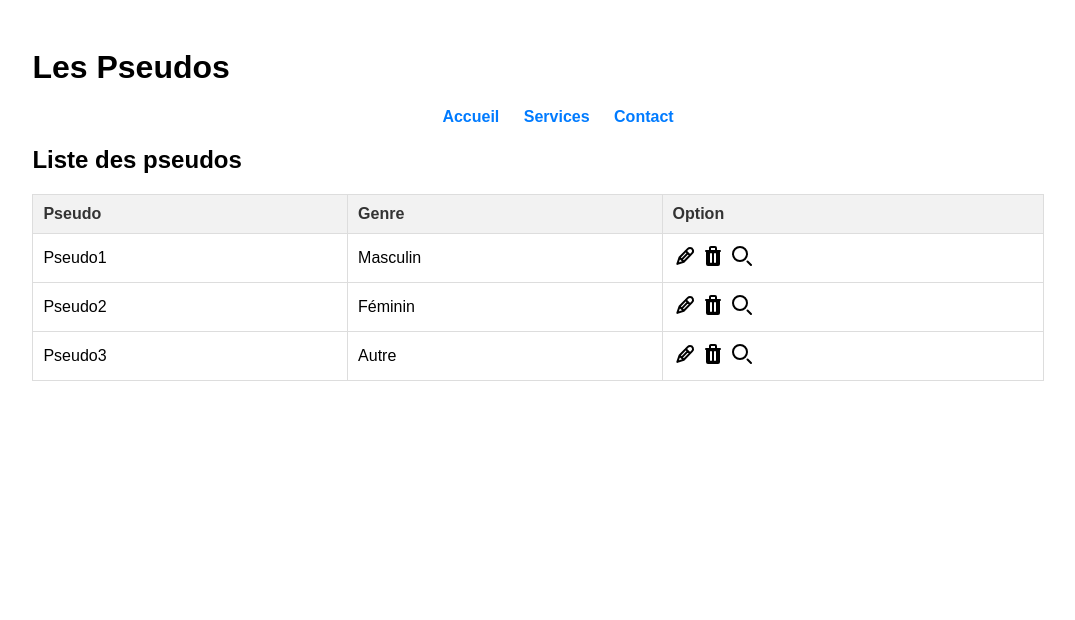
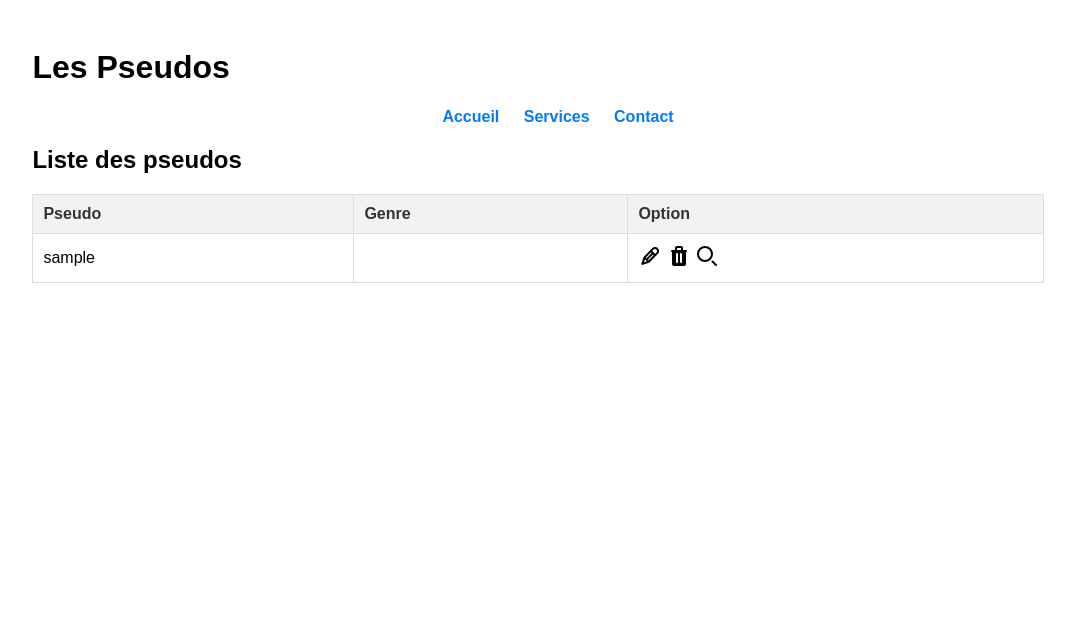
Before and after one commit to JeremyGfeller1/ict151_videogames, a PHP site: page / in a window 1280 px wide. Shown: the top 620 px of the page, without its empty margins (102-1177 px from the left). Run offline with PHP 8.4, Linux system fonts and the light colour scheme; tables that the repository leaves empty or names only in its code hold one stand-in row (values such as "Sample post").

Commit message:
Get and replace values from DB

```diff
--- a/index.php
+++ b/index.php
@@ -1,3 +1,9 @@
+<?php
+    $connector = new PDO('mysql:host=127.0.0.1;dbname=ict151_videogames;charset=utf8' , 'root', '');
+
+    $req = $connector->query('select * from pseudos');
+    $pseudos = $req->fetchAll(PDO::FETCH_OBJ);
+?>
 <!DOCTYPE html>
 <html lang="fr">
     <head>
@@ -32,9 +38,22 @@
                     </tr>
                 </thead>
                 <tbody>
+                    <?php foreach($pseudos as $pseudo): ?>
                         <tr>
-                        <td>Pseudo1</td>
-                        <td>Masculin</td>
+                            <td><?= $pseudo->nickname ?></td>
+                            <td>
+                                <?php
+                                    if ($pseudo->gender == 'h') {
+                                        echo 'Homme';
+                                    }
+                                    if ($pseudo->gender == 'w') {
+                                        echo 'Femme';
+                                    }
+                                    if ($pseudo->gender == 'o') {
+                                        echo 'Autre';
+                                    }
+                                ?>
+                            </td>
                             <td>
                                 <svg class="w-6 h-6 text-gray-800 dark:text-white" aria-hidden="true" xmlns="http://www.w3.org/2000/svg" width="24" height="24" fill="none" viewBox="0 0 24 24">
                                     <path stroke="currentColor" stroke-linecap="round" stroke-linejoin="round" stroke-width="2" d="M10.779 17.779 4.36 19.918 6.5 13.5m4.279 4.279 8.364-8.643a3.027 3.027 0 0 0-2.14-5.165 3.03 3.03 0 0 0-2.14.886L6.5 13.5m4.279 4.279L6.499 13.5m2.14 2.14 6.213-6.504M12.75 7.04 17 11.28"/>
@@ -47,36 +66,7 @@
                                 </svg>
                             </td>
                         </tr>
-                    <tr>
-                        <td>Pseudo2</td>
-                        <td>Féminin</td>
-                        <td>
-                            <svg class="w-6 h-6 text-gray-800 dark:text-white" aria-hidden="true" xmlns="http://www.w3.org/2000/svg" width="24" height="24" fill="none" viewBox="0 0 24 24">
-                                <path stroke="currentColor" stroke-linecap="round" stroke-linejoin="round" stroke-width="2" d="M10.779 17.779 4.36 19.918 6.5 13.5m4.279 4.279 8.364-8.643a3.027 3.027 0 0 0-2.14-5.165 3.03 3.03 0 0 0-2.14.886L6.5 13.5m4.279 4.279L6.499 13.5m2.14 2.14 6.213-6.504M12.75 7.04 17 11.28"/>
-                            </svg>
-                            <svg class="w-6 h-6 text-gray-800 dark:text-white" aria-hidden="true" xmlns="http://www.w3.org/2000/svg" width="24" height="24" fill="currentColor" viewBox="0 0 24 24">
-                                <path fill-rule="evenodd" d="M8.586 2.586A2 2 0 0 1 10 2h4a2 2 0 0 1 2 2v2h3a1 1 0 1 1 0 2v12a2 2 0 0 1-2 2H7a2 2 0 0 1-2-2V8a1 1 0 0 1 0-2h3V4a2 2 0 0 1 .586-1.414ZM10 6h4V4h-4v2Zm1 4a1 1 0 1 0-2 0v8a1 1 0 1 0 2 0v-8Zm4 0a1 1 0 1 0-2 0v8a1 1 0 1 0 2 0v-8Z" clip-rule="evenodd"/>
-                            </svg>
-                            <svg class="w-6 h-6 text-gray-800 dark:text-white" aria-hidden="true" xmlns="http://www.w3.org/2000/svg" width="24" height="24" fill="none" viewBox="0 0 24 24">
-                                <path stroke="currentColor" stroke-linecap="round" stroke-width="2" d="m21 21-3.5-3.5M17 10a7 7 0 1 1-14 0 7 7 0 0 1 14 0Z"/>
-                            </svg>
-                        </td>
-                    </tr>
-                    <tr>
-                        <td>Pseudo3</td>
-                        <td>Autre</td>
-                        <td>
-                            <svg class="w-6 h-6 text-gray-800 dark:text-white" aria-hidden="true" xmlns="http://www.w3.org/2000/svg" width="24" height="24" fill="none" viewBox="0 0 24 24">
-                                <path stroke="currentColor" stroke-linecap="round" stroke-linejoin="round" stroke-width="2" d="M10.779 17.779 4.36 19.918 6.5 13.5m4.279 4.279 8.364-8.643a3.027 3.027 0 0 0-2.14-5.165 3.03 3.03 0 0 0-2.14.886L6.5 13.5m4.279 4.279L6.499 13.5m2.14 2.14 6.213-6.504M12.75 7.04 17 11.28"/>
-                            </svg>
-                            <svg class="w-6 h-6 text-gray-800 dark:text-white" aria-hidden="true" xmlns="http://www.w3.org/2000/svg" width="24" height="24" fill="currentColor" viewBox="0 0 24 24">
-                                <path fill-rule="evenodd" d="M8.586 2.586A2 2 0 0 1 10 2h4a2 2 0 0 1 2 2v2h3a1 1 0 1 1 0 2v12a2 2 0 0 1-2 2H7a2 2 0 0 1-2-2V8a1 1 0 0 1 0-2h3V4a2 2 0 0 1 .586-1.414ZM10 6h4V4h-4v2Zm1 4a1 1 0 1 0-2 0v8a1 1 0 1 0 2 0v-8Zm4 0a1 1 0 1 0-2 0v8a1 1 0 1 0 2 0v-8Z" clip-rule="evenodd"/>
-                            </svg>
-                            <svg class="w-6 h-6 text-gray-800 dark:text-white" aria-hidden="true" xmlns="http://www.w3.org/2000/svg" width="24" height="24" fill="none" viewBox="0 0 24 24">
-                                <path stroke="currentColor" stroke-linecap="round" stroke-width="2" d="m21 21-3.5-3.5M17 10a7 7 0 1 1-14 0 7 7 0 0 1 14 0Z"/>
-                            </svg>
-                        </td>
-                    </tr>
+                    <?php endforeach ?>
                 </tbody>
             </table>
         </div>
```
Lines whose indentation alone changed are shown as unchanged.
